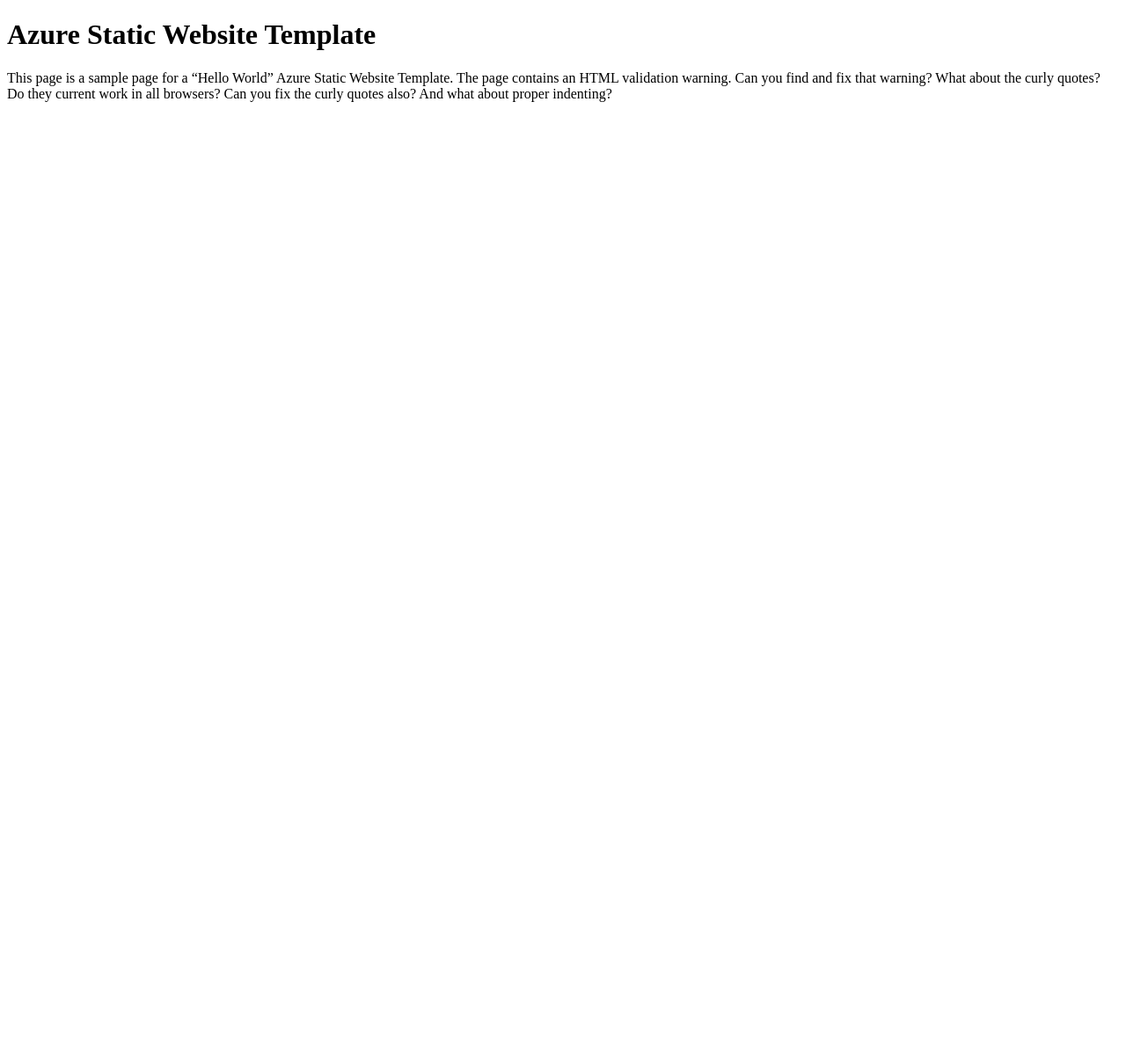
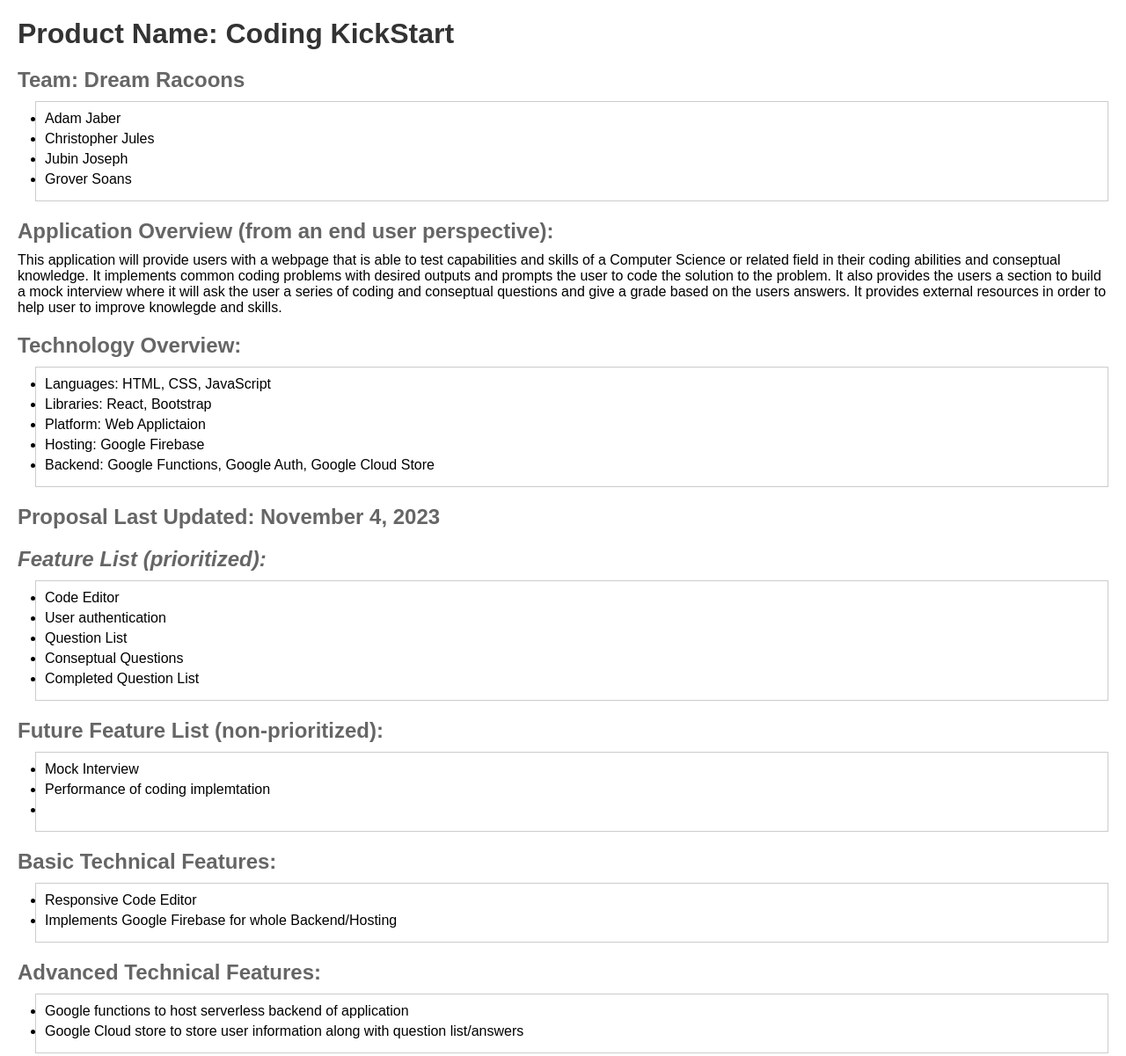
Before and after one commit to DreamRacoons/ProjectProposalPage, a plain HTML site: page index.html in a window 1280 px wide. Shown: the whole page at 88% size. Before the commit the page ends 800 px from the top, so only its background shows below. Drawn offline with Linux system fonts and the light colour scheme.

Commit message:
Proposal Page Complete

```diff
--- a/index.html
+++ b/index.html
@@ -1,12 +1,66 @@
 <!DOCTYPE html>
 <html>
 <head>
-<title>Hello World Azure Template</title>
+<title>CodingKickstart: Product Proposal</title>
+<link rel="stylesheet" type="text/css" href="styles.css">
 </head>
 <body>
-<h1>Azure Static Website Template</h1>
-<p>This page is a sample page for a “Hello World” Azure Static Website Template. The page contains an HTML validation warning.
-Can you find and fix that warning? What about the curly quotes? Do they current work in all browsers? Can you fix the curly
-quotes also? And what about proper indenting?</p>
+    <h1>Product Name: Coding KickStart</h1>
+
+    <h2>Team: Dream Racoons</h2>
+    <ul>
+        <li>Adam Jaber</li>
+        <li>Christopher Jules</li>
+        <li>Jubin Joseph</li>
+        <li>Grover Soans</li>
+    </ul>
+
+    <h2>Application Overview (from an end user perspective):</h2>
+    <p>
+        This application will provide users with a webpage that is able to test capabilities and skills of a Computer Science
+        or related field in their coding abilities and conseptual knowledge. It implements common coding problems with desired outputs
+        and prompts the user to code the solution to the problem. It also provides the users a section to build a mock interview where
+        it will ask the user a series of coding and conseptual questions and give a grade based on the users answers. It provides
+        external resources in order to help user to improve knowlegde and skills.
+    </p>
+
+    <h2>Technology Overview:</h2>
+    <ul>
+        <li>Languages: HTML, CSS, JavaScript</li>
+        <li>Libraries: React, Bootstrap</li>
+        <li>Platform: Web Applictaion</li>
+        <li>Hosting: Google Firebase</li>
+        <li>Backend: Google Functions, Google Auth, Google Cloud Store</li>
+    </ul>
+
+    <h2>Proposal Last Updated: November 4, 2023</h2>
+
+    <h2>Feature List (prioritized):</h2>
+    <ul>
+        <li>Code Editor</li>
+        <li>User authentication</li>
+        <li>Question List</li>
+        <li>Conseptual Questions</li>
+        <li>Completed Question List</li>
+    </ul>
+
+    <h2>Future Feature List (non-prioritized):</h2>
+    <ul>
+        <li>Mock Interview</li>
+        <li>Performance of coding implemtation</li>
+        <li></li>
+    </ul>
+
+    <h2>Basic Technical Features:</h2>
+    <ul>
+        <li>Responsive Code Editor</li>
+        <li>Implements Google Firebase for whole Backend/Hosting</li>
+    </ul>
+
+    <h2>Advanced Technical Features:</h2>
+    <ul>
+        <li>Google functions to host serverless backend of application</li>
+        <li>Google Cloud store to store user information along with question list/answers</li>
+    </ul>
 </body>
 </html>
--- /dev/null
+++ b/styles.css
@@ -0,0 +1,56 @@
+body, h1, h2, ul, p {
+    margin: 0;
+    padding: 0;
+}
+
+body {
+    font-family: Arial, sans-serif;
+    margin: 20px;
+}
+
+h1 {
+    color: #333;
+}
+
+h2 {
+    color: #666;
+    margin-top: 20px;
+}
+
+ul {
+    list-style: disc;
+    margin-left: 20px;
+}
+
+p {
+    margin-top: 10px;
+}
+
+/* Style the team members list */
+ul li {
+    margin-bottom: 5px;
+}
+
+/* Add a border to the feature lists */
+h2 + ul {
+    border: 1px solid #ccc;
+    padding: 10px;
+    margin-top: 10px;
+}
+
+/* Style the technology overview list */
+ul:nth-child(4) {
+    list-style: circle;
+    margin-left: 30px;
+}
+
+/* Style the proposal last updated */
+h2 + h2 {
+    font-style: italic;
+}
+
+/* Style the feature lists */
+ul:nth-child(6), ul:nth-child(8) {
+    list-style: square;
+    margin-left: 30px;
+}
```
